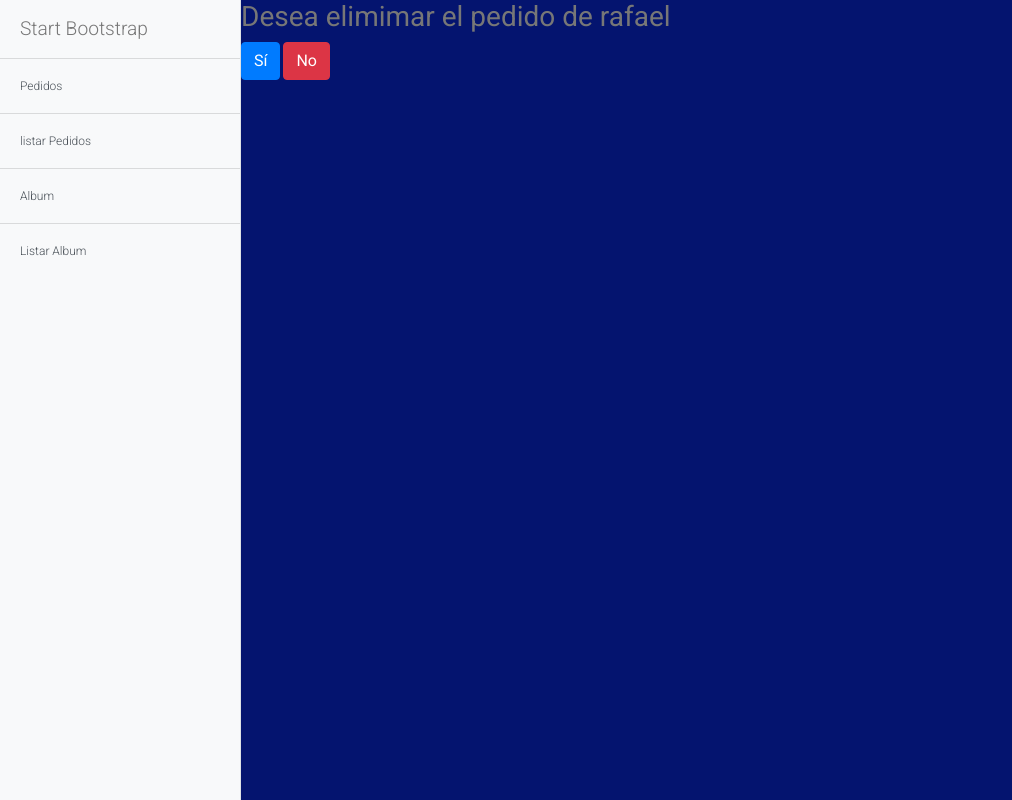
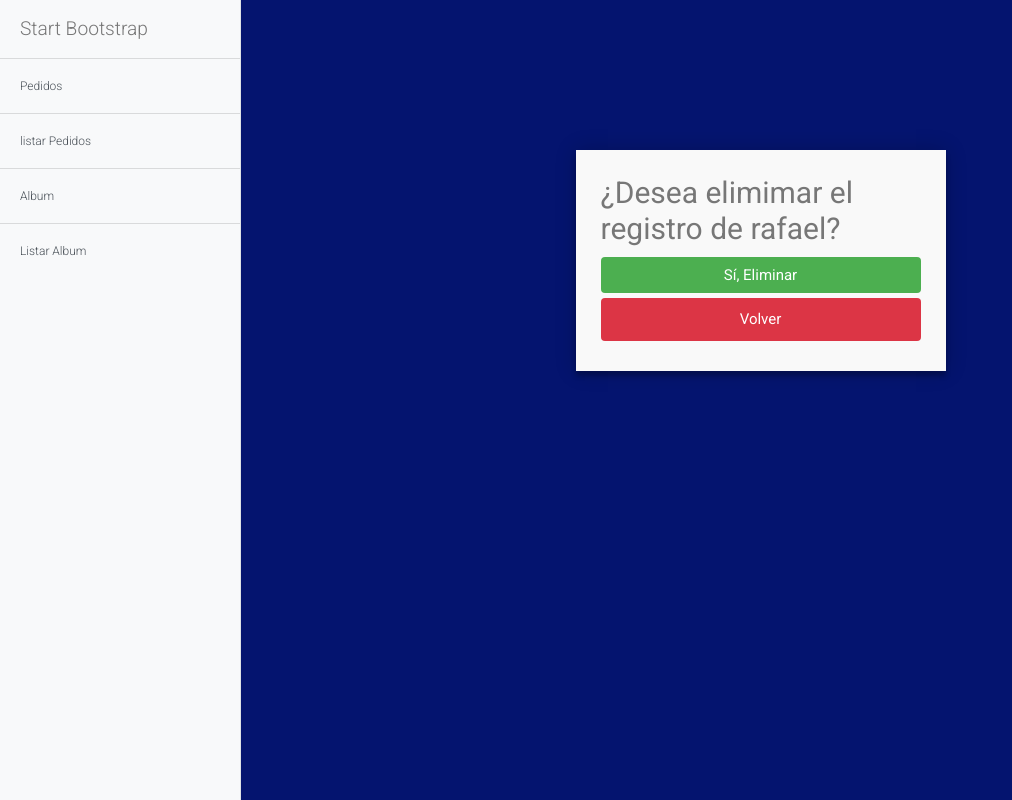
Before and after one commit to rafaelrv95/vpaf, a Django app: a page that uses templates/pedidos/pedidos_delete.html in a window 1280 px wide. Shown: the whole page, without its empty margins (0-1012 px from the left). Run offline with Django 3.2, Linux system fonts and the light colour scheme; data comes from the database, SQL or seed files in the repository; both versions use the stored data as it was after the commit; some libraries are stand-ins or nearby versions.

Commit message:
CRUD Album y Pedidos visualmente corregidos --corregir vista de tablas--

```diff
--- a/static/css/formstyle.css
+++ b/static/css/formstyle.css
@@ -102,7 +102,7 @@ fieldset {
   resize: none;
 }
 
-#contact button[type="submit"] {
+#contact  button[type="submit"] {
   cursor: pointer;
   width: 100%;
   border: none;
@@ -112,6 +112,18 @@ fieldset {
   padding: 10px;
   font-size: 15px;
 }
+
+#contact  a {
+  cursor: pointer;
+  width: 100%;
+  border: none;
+  background: rgb(206, 4, 21)1)6, 84);
+  color: #FFF;
+  margin: 0 0 5px;
+  padding: 10px;
+  font-size: 15px;
+}
+
 
 #contact button[type="submit"]:hover {
   background: #43A047;
--- a/templates/pedidos/pedidos_delete.html
+++ b/templates/pedidos/pedidos_delete.html
@@ -10,12 +10,27 @@
 
 {% block content %}
 
-<form  method="post">
-{% csrf_token %}
-<h3>Desea elimimar el pedido de {{object.responsable}}</h3>
-<button class="btn btn-primary" type="submit">Sí</button>
-<a class="btn btn-danger" href="{% url 'pedidos:pedidos_listar' %}">No</a>
 
-</form>
+<div class="container">
+        <form id="contact" action="" method="post">
+                {% csrf_token %}
+
+
+
+          <h3><b>¿Desea elimimar el registro de {{object.responsable}}?</b></h3>
+        <button class="btn btn-primary" type="submit">Sí, Eliminar</button>
+         <a class="btn btn-danger" href="{% url 'pedidos:pedidos_listar' %}">Volver</a>
+
+
+
+
+
+
+
+
+
+        </form>
+      </div>
+
 
 {% endblock content %}
```
Also changed, not shown: templates/album/album_delete.html (+24 -6 lines), db.sqlite3.
